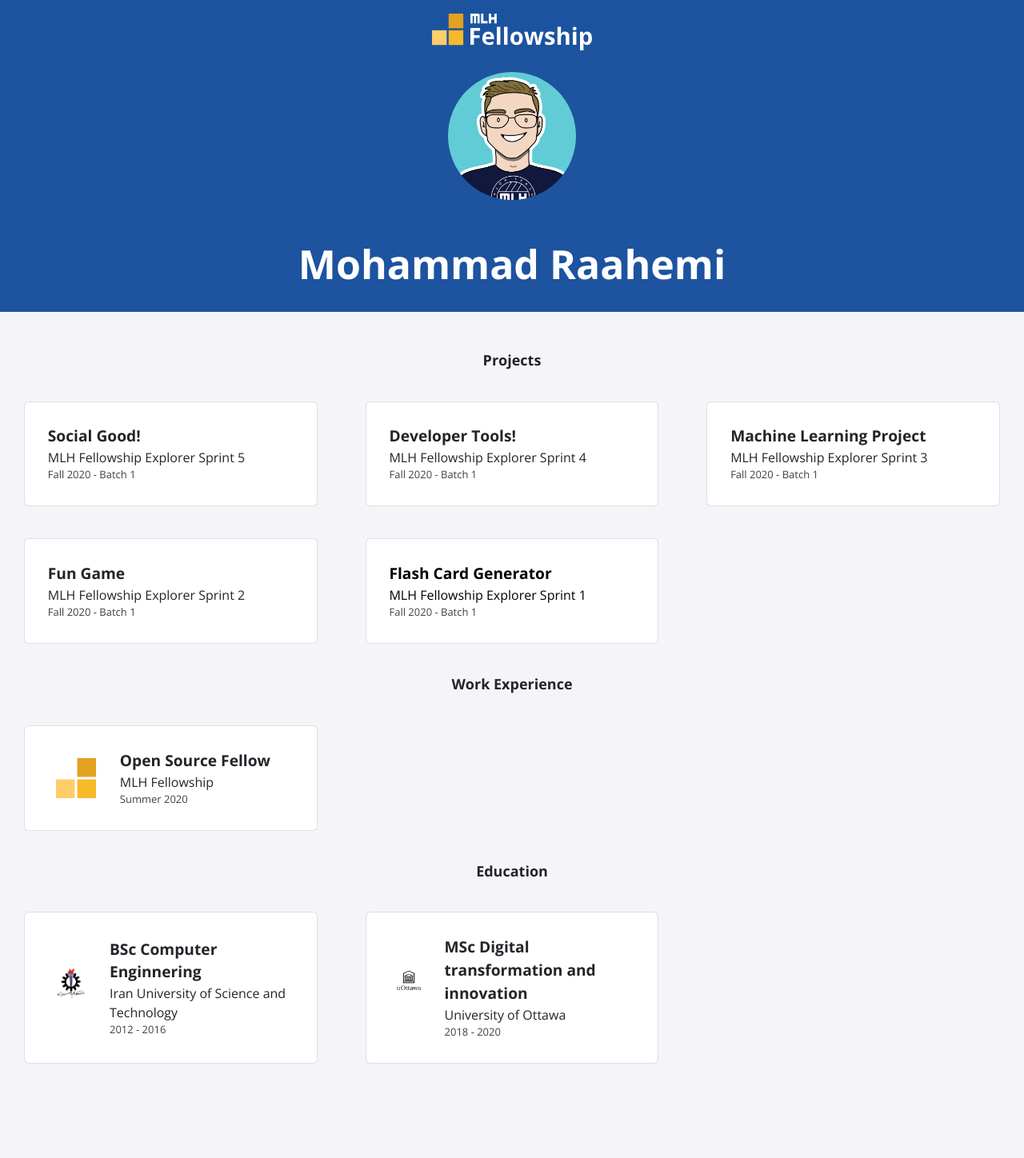
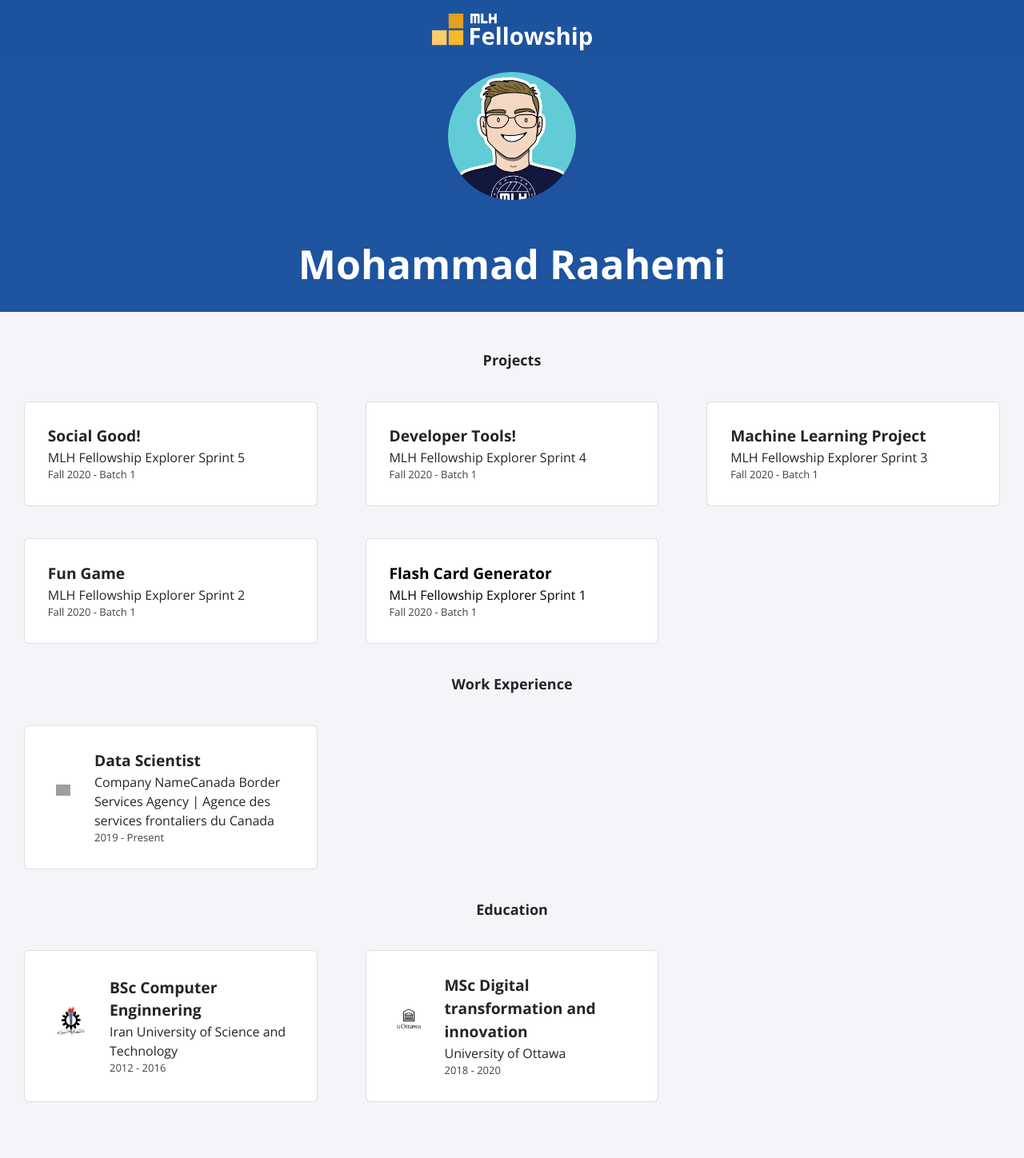
Before and after one commit to mraahemi/mraahemi.github.io, a Jekyll site: the page built from index.html, in a window 1280 px wide. Shown: the whole page at 80% size. Built offline with Jekyll 4.4.1, drawn with Linux system fonts in a browser that asks for light colours; nearby versions of some CDN libraries; before the commit the page ends 1400 px from its top, so only the background shows below that; grey boxes are pictures that could not be loaded.

Commit message:
Update experience.yml

```diff
--- a/_data/experience.yml
+++ b/_data/experience.yml
@@ -1,4 +1,4 @@
-- role: Open Source Fellow
-  company: MLH Fellowship
-  dates: Summer 2020
-  logo: fellowship.svg
+- role: Data Scientist
+  company: Company NameCanada Border Services Agency | Agence des services frontaliers du Canada
+  dates: 2019 - Present
+  logo: Badge_of_the_Canada_Border_Services_Agency.png
```
